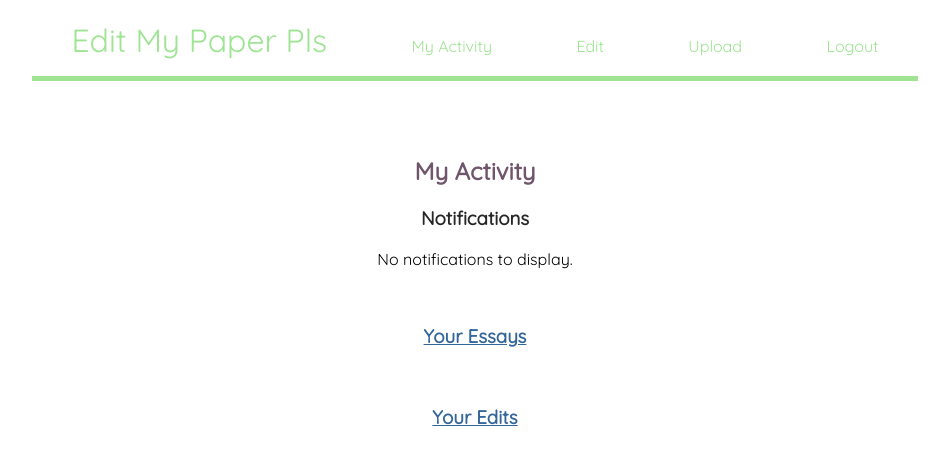
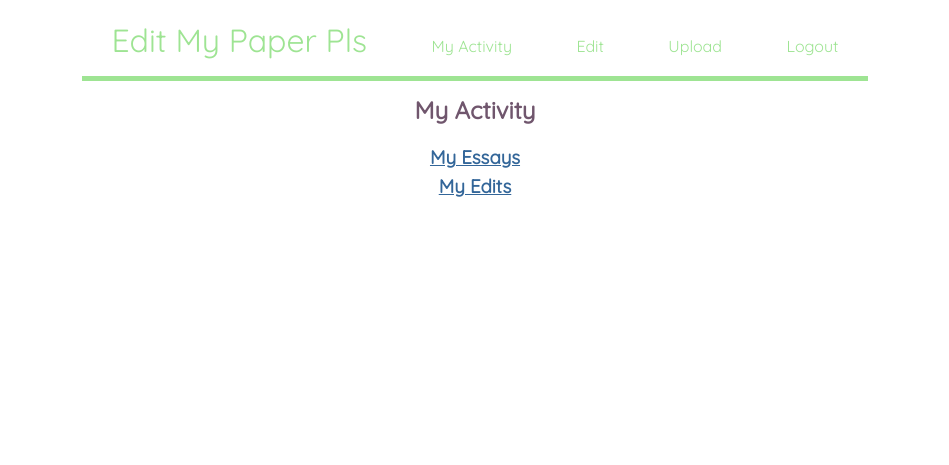
Before and after one commit to QuietImCoding/EditMyPaperPls, a Flask app: page /activity in a window 1280 px wide. Shown: the top 465 px of the page, without its empty margins (165-1114 px from the left). Run offline with Flask 2, Linux system fonts and the light colour scheme.

Commit message:
holy moly part 4 the final

```diff
--- a/static/css/style.css
+++ b/static/css/style.css
@@ -95,6 +95,7 @@
 }
 a h3{
     color: #336699;
+    margin: 5px;
 }
 
 a{
@@ -272,13 +273,14 @@
 }
 a h2{
     color: #336699;
+
 }
 a h3{
     color: #336699;
+    margin: 5px;
 }
 a{
     color: #336699;
-    margin: 10px;
 }
 #buttonholder{
      margin: 20px;
--- a/templates/activity.html
+++ b/templates/activity.html
@@ -2,15 +2,15 @@
 {% block page %}Activity{% endblock %}
 {% block content %}
         <h2>My Activity</h2>
-        <h3>Notifications</h3>
-            {% if essayEdited %}
-                <a href="/myessays">Your Essay has been edited!</a>
-            {% endif %}
-            {% if morePoints %}
-                <p>You have gained {{numAddPoints}}! </p>
-            {% else %}
-                <p> No notifications to display.</p>
-            {% endif %}
-        <a href="/myessays"> <h3>Your Essays</h3> </a>
-        <a href="/myedits"> <h3>Your Edits</h3> </a>
+        <!--<h3>Notifications</h3>-->
+            <!--{% if essayEdited %}-->
+                <!--<a href="/myessays">Your Essay has been edited!</a>-->
+            <!--{% endif %}-->
+            <!--{% if morePoints %}-->
+                <!--<p>You have gained {{numAddPoints}}! </p>-->
+            <!--{% else %}-->
+                <!--<p> No notifications to display.</p>-->
+            <!--{% endif %}-->
+        <a href="/myessays"> <h3>My Essays</h3> </a>
+        <a href="/myedits"> <h3>My Edits</h3> </a>
 {% endblock %}
--- a/templates/myessays.html
+++ b/templates/myessays.html
@@ -2,9 +2,7 @@
 {% block page %}My Essays{% endblock %}
 {% block content %}
     <h2>My Essays</h2>
-    <ul>
         {% for essay in myessays %}
-        <li> <a href="/essay/{{essay['id']}}">{{essay['title']}}</a> </li>
+        <p> <a href="/essay/{{essay['id']}}">{{essay['title']}}</a> </p>
         {% endfor %}
-    </ul>
 {% endblock %}
--- a/templates/signup.html
+++ b/templates/signup.html
@@ -1,7 +1,7 @@
 <!DOCTYPE html>
 <html>
     <head>
-        <title>Edit My Paper Pls - Home</title>
+        <title>Edit My Paper Pls - Sign Up</title>
         <meta charset="utf-8">
         <link rel="stylesheet" type="text/css" href="/static/css/style.css">
     </head>
--- a/templates/upload.html
+++ b/templates/upload.html
@@ -4,10 +4,10 @@
         <h2>Upload</h2>
         <input type="text" placeholder= "title" name="title" form="uploadform">
 <br />
-        <textarea name= "content" placeholder="Copy paste your essay in plain text here..." form="uploadform">
+        <textarea name= "content" rows="25" placeholder="Copy paste your essay in plain text here..." form="uploadform">
 
         </textarea>
         <form action="/upload" id="uploadform" method="POST">
-            <input type="submit" name = "submit">
+            <input type="submit" value="upload" name = "submit">
         </form>
 {% endblock %}
```
Also changed, not shown: data/data.db.
